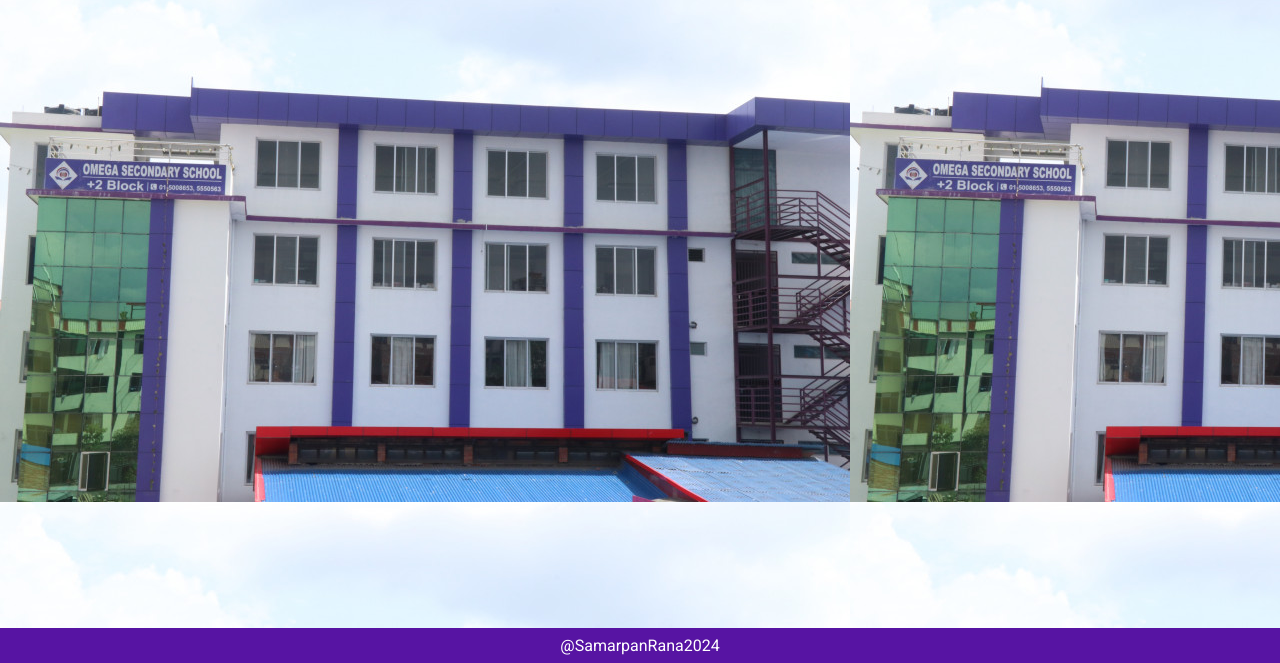
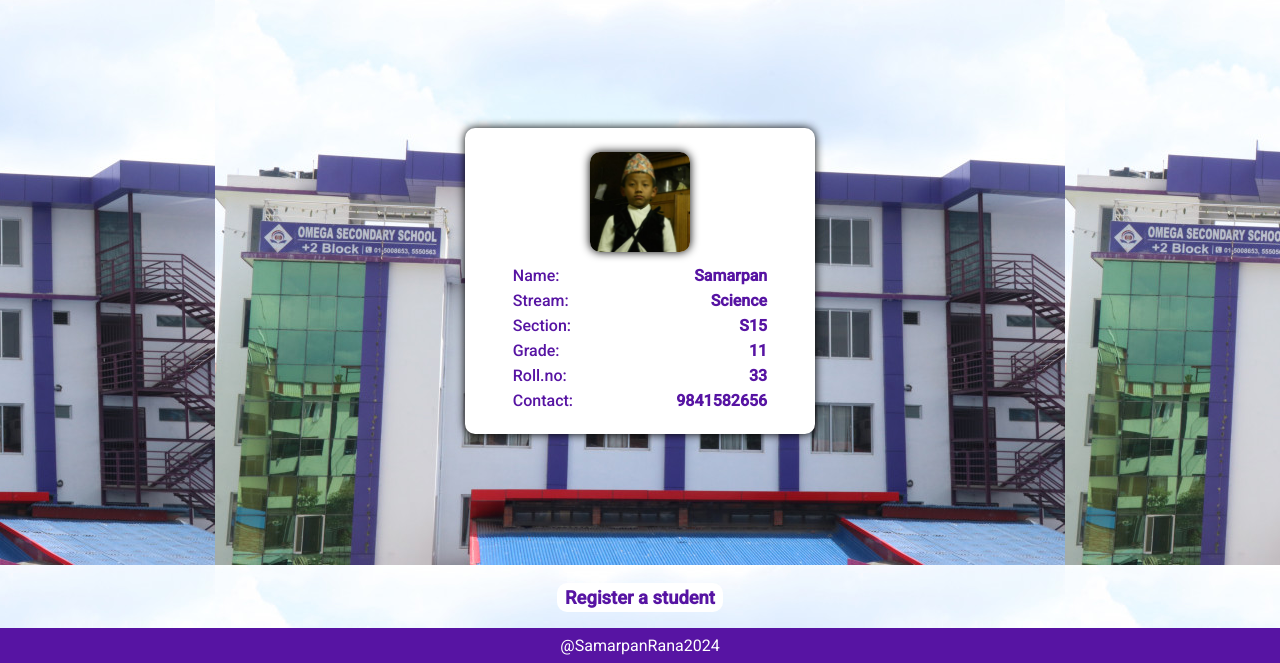
Before and after one commit to samarpanrana/StudentRegister, a plain HTML site: page index.html in a window 1280 px wide. Shown: the part 137-800 px from the top of the page. Drawn offline with Linux system fonts and the light colour scheme.

Commit message:
Make student sample

```diff
--- a/index.html
+++ b/index.html
@@ -10,7 +10,7 @@
     <!-- Font family -->
     <link rel="preconnect" href="https://fonts.googleapis.com">
     <link rel="preconnect" href="https://fonts.gstatic.com" crossorigin>
-    <link href="https://fonts.googleapis.com/css2?family=Roboto&display=swap" rel="stylesheet">
+    <link href="https://fonts.googleapis.com/css2?family=Roboto:wght@400;500&display=swap" rel="stylesheet">
 
     <!-- Font icons -->
     <script src="https://kit.fontawesome.com/79d250d2b6.js" crossorigin="anonymous"></script>
@@ -36,7 +36,43 @@
             </div>
         </div>
     </div>
-    <div class="main"></div>
+    <div class="main">
+        <h2>Student Register</h2>
+        <div class="students">
+            <div class="student">
+                <div class="userphoto">
+                    <div class="pfp"></div>
+                </div>
+                <div class="username">
+                    <span class="general">Name:</span>
+                    <span class="personal">Samarpan</span>
+                </div>
+                <div class="userstream">
+                    <span class="general">Stream:</span>
+                    <span class="personal">Science</span>
+                </div>
+                <div class="usersection">
+                    <span class="general">Section:</span>
+                    <span class="personal">S15</span>
+                </div>
+                <div class="usergrade">
+                    <span class="general">Grade:</span>
+                    <span class="personal">11</span>
+                </div>
+                <div class="userroll">
+                    <span class="general">Roll.no:</span>
+                    <span class="personal">33</span>
+                </div>
+                <div class="usercontact">
+                    <span class="general">Contact:</span>
+                    <span class="personal">9841582656</span>
+                </div>
+            </div>
+        </div>
+        <div class="form-container">
+            <button class="register-button">Register a student</button>
+        </div>
+    </div>
     <div class="footer">
         <a href="https://github.com/samarpanrana" target="_blank">@SamarpanRana2024</a>
     </div>
--- a/style.css
+++ b/style.css
@@ -60,11 +60,6 @@ body {
     font-size: 1.1rem;
 }
 
-.main {
-    background: url(img/background.jpeg);
-    flex-grow: 1;
-}
-
 .logo,
 .header-text span,
 .links > div {
@@ -82,3 +77,88 @@ a {
     text-decoration: none;
     color: inherit;
 }
+
+.main {
+    background: url(img/background.jpeg);
+    background-position: center;
+    flex-grow: 1;
+
+    display: flex;
+    flex-direction: column;
+    padding: 1rem 2rem;
+}
+
+.main h2 {
+    text-align: center;
+    text-shadow: 1px 1px 4px var(--secondary1);
+    color: var(--primary1)
+}
+
+.students {
+    flex-grow: 1;
+    padding: 1rem 0;
+
+    display: grid;
+    gap: 1.5rem;
+    row-gap: 4rem;
+    grid-template-columns: repeat(auto-fit, minmax(350px, 1fr));
+}
+
+.student {
+    margin: auto;
+    height: fit-content;
+    box-shadow: 0px 0px 10px black;
+    color: var(--primary1);
+    background-color: var(--secondary1);
+    border-radius: 10px;
+    width: 350px;
+    padding: 1.5rem 1rem;
+    display: flex;
+    flex-direction: column;
+    gap: 6px;
+    align-items: center;
+}
+
+.student > div {
+    width: 80%;
+    display: flex;
+    justify-content: space-between;
+}
+
+.student .userphoto {
+    margin-bottom: 8px;
+    justify-content: center;
+}
+
+.student .pfp {
+    box-shadow: 0px 0px 10px black;
+    background-image: url(img/male.JPG);
+    width: 100px;
+    height: 100px;
+    background-size: cover;
+    background-position: center;
+    border-radius: 10px;
+}
+
+
+.general {
+    font-weight: 500;
+}
+
+.personal {
+    font-weight: bolder;
+}
+
+.register-button {
+    display: block;
+    margin: auto;
+    border: none;
+    cursor: pointer;
+    font-family: inherit;
+    font-size: 1.15rem;
+    font-weight: bold;
+    padding: 0.25rem 0.5rem;
+    border-radius: 10px;
+    background-color: var(--secondary1);
+    color: var(--primary1);
+}
```
Also changed, not shown: img/female.jpg (added), img/male.JPG (added).
